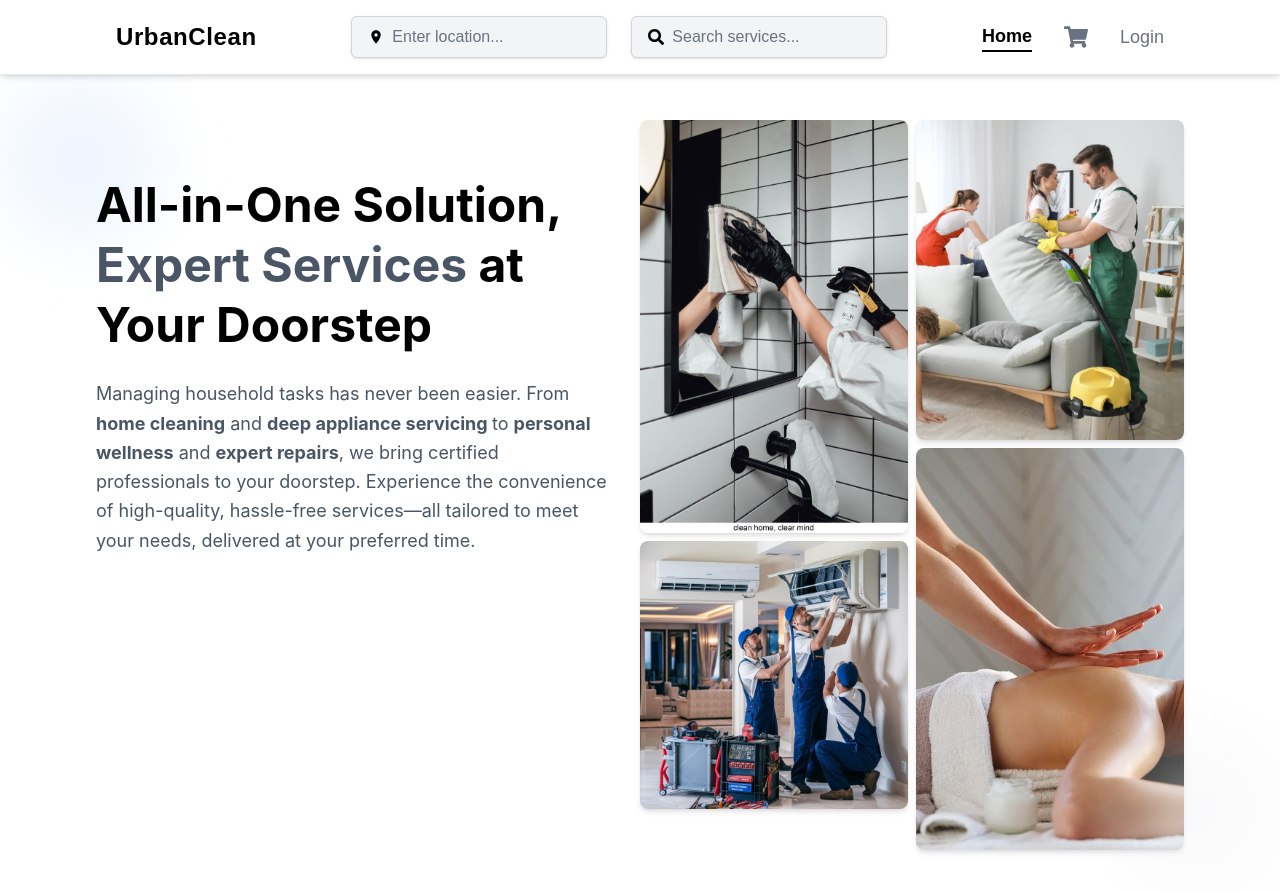
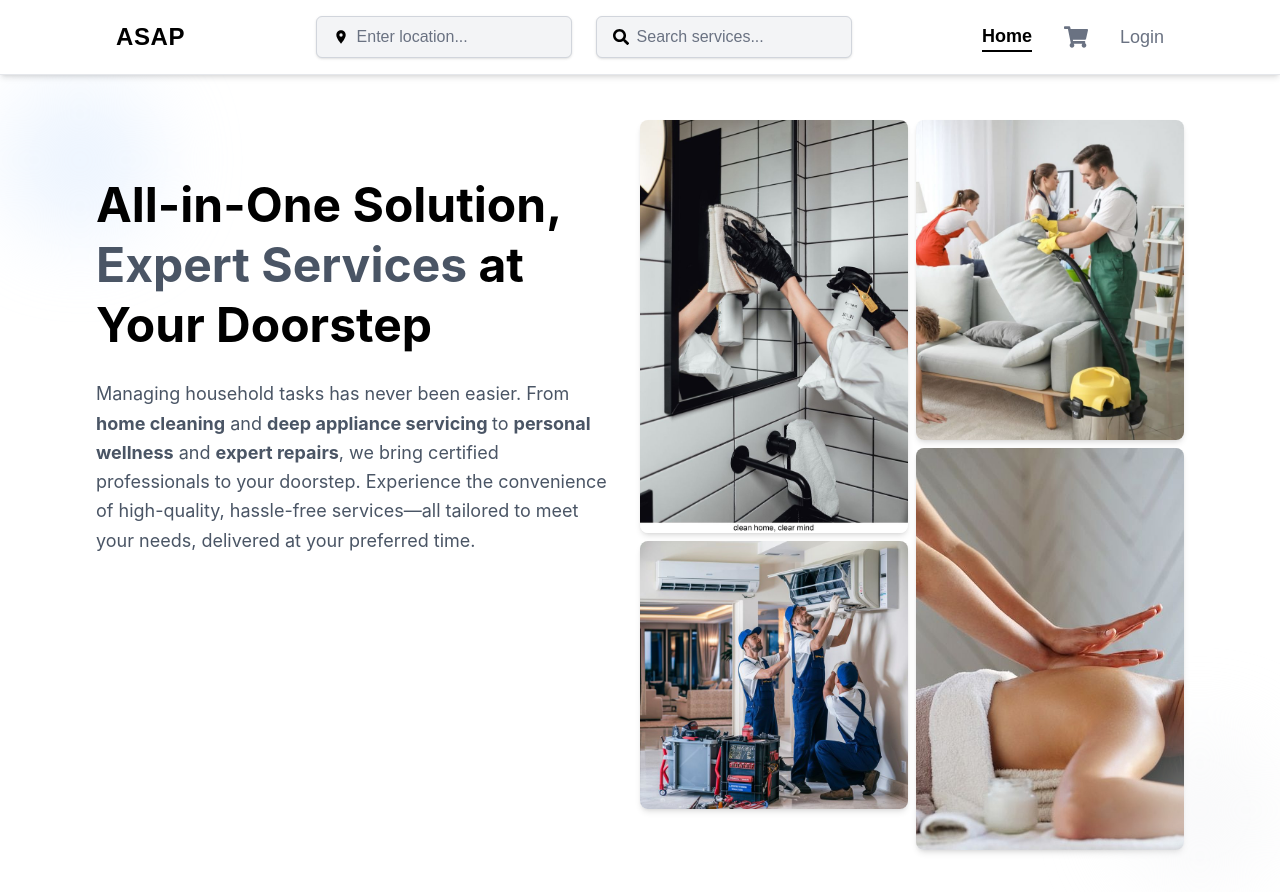
Before and after one commit to nitink3006/ASAP, a React (Vite) app in the folder frontend/: page / in a window 1280 px wide. Shown: the top 892 px of the page. Built offline with nearby package versions, Linux system fonts and the light colour scheme.

Commit message:
logo done

```diff
--- a/frontend/src/component/LandingPage/Home/Navbar.jsx
+++ b/frontend/src/component/LandingPage/Home/Navbar.jsx
@@ -35,7 +35,7 @@ const Navbar = () => {
         {/* Logo */}
         <Link to='/'>
         <h1 className="text-2xl font-bold tracking-wide">
-          UrbanClean
+          ASAP
         </h1>
         </Link>
 
--- a/frontend/src/component/LandingPage/PreLoader.jsx
+++ b/frontend/src/component/LandingPage/PreLoader.jsx
@@ -20,7 +20,7 @@ const PreLoader = ({ onComplete }) => {
 
   return (
     <div className="fixed inset-0 flex flex-col items-center justify-center bg-gray-900 text-white z-50">
-      <h1 className="text-4xl font-bold mb-4 animate-fade-in">Urban Cleaning</h1>
+      <h1 className="text-4xl font-bold mb-4 animate-fade-in">ASAP</h1>
       <div className="w-64 h-2 bg-gray-700 rounded-full overflow-hidden">
         <div
           className="h-full bg-yellow-500 transition-all duration-200"
```
